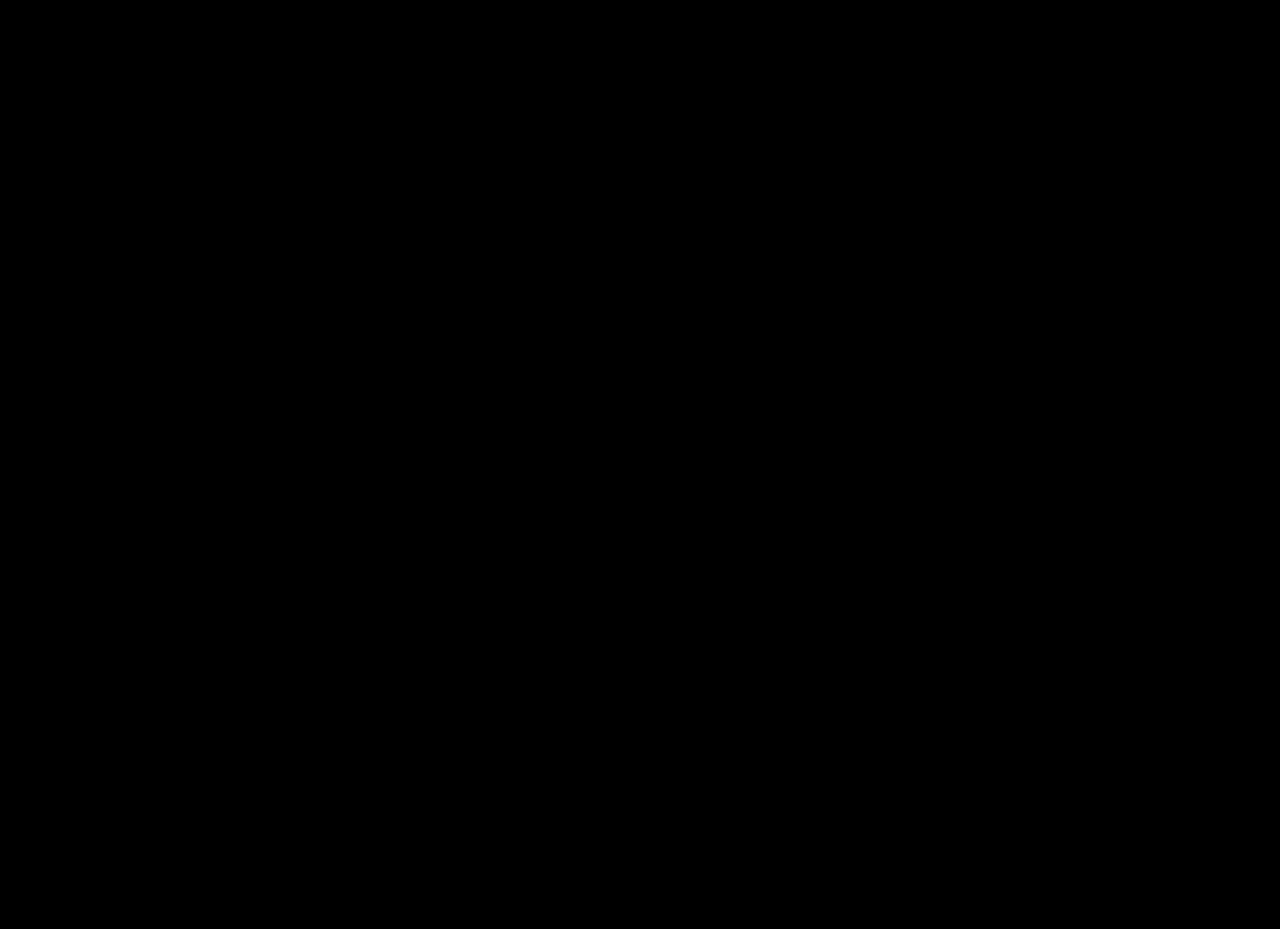
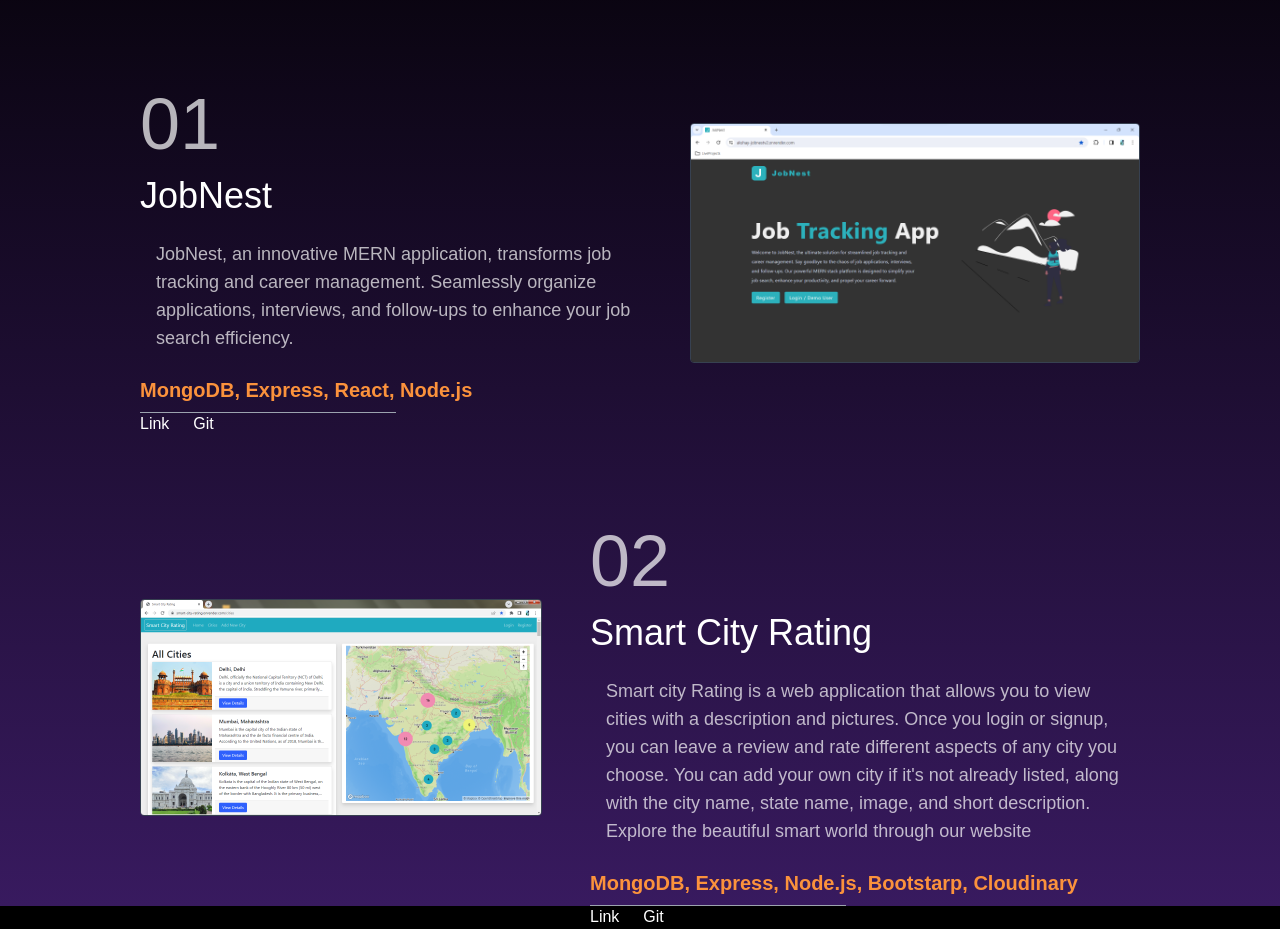
Before and after one commit to akshaykhatri-art/AkshayKhatri, a Next.js app: page / in a window 1280 px wide. Shown: the part 1900-2829 px from the top of the page. Before the commit the page ends 1484 px from the top, so only its background shows below. Built offline with nearby package versions, Linux system fonts and the light colour scheme.

Commit message:
Portfolio Section

```diff
--- a/src/app/page.tsx
+++ b/src/app/page.tsx
@@ -1,6 +1,7 @@
 import About from "@/components/About";
 import Hero from "@/components/Hero";
 import Navbar from "@/components/Navbar";
+import Portfolio from "@/components/Portfolio";
 import Image from "next/image";
 
 export default function Home() {
@@ -9,6 +10,7 @@
       <Navbar />
       <Hero />
       <About />
+      <Portfolio />
     </>
   );
 }
--- /dev/null
+++ b/src/components/Portfolio.tsx
@@ -0,0 +1,97 @@
+"use client";
+import React from "react";
+import Image from "next/image";
+import { motion } from "framer-motion";
+import proj2 from "../assets/proj2.jpg";
+import proj3 from "../assets/proj3.png";
+import proj4 from "../assets/proj4.jpg";
+import jobNest from "../assets/JobNest.png";
+import smartCityRating from "../assets/SmartCityRating.png";
+
+const projects = [
+  {
+    title: "JobNest",
+    desc: "JobNest, an innovative MERN application, transforms job tracking and career management. Seamlessly organize applications, interviews, and follow-ups to enhance your job search efficiency.",
+    devStack: "MongoDB, Express, React, Node.js",
+    link: "https://akshay-jobnestv2.onrender.com/",
+    git: "https://github.com/akshaykhatri-art/JobNest",
+    src: jobNest,
+  },
+  {
+    title: "Smart City Rating",
+    desc: "Smart city Rating is a web application that allows you to view cities with a description and pictures. Once you login or signup, you can leave a review and rate different aspects of any city you choose. You can add your own city if it's not already listed, along with the city name, state name, image, and short description. Explore the beautiful smart world through our website",
+    devStack: "MongoDB, Express, Node.js, Bootstarp, Cloudinary",
+    link: "https://smart-city-rating.onrender.com/",
+    git: "https://github.com/akshaykhatri-art/smart-city-rating",
+    src: smartCityRating,
+  },
+  //   {
+  //     title: "Project 333",
+  //     desc: "Lorem, ipsum dolor sit amet consectetur adipisicing elit. Aspernatur a, neque soluta fugiat, adipisci voluptatem accusamus quibusdam pariatur facilis, labore sunt earum odio hic dignissimos fugit rerum alias dolore at!",
+  //     devStack: "MongoDB, Express, React, Node.js",
+  //     link: "#",
+  //     git: "#",
+  //     src: proj4,
+  //   },
+];
+
+const Portfolio = () => {
+  return (
+    <div
+      className="text-white bg-gradient-to-b from-black to-[#381a5f] py-18 mt-52"
+      id="portfolio"
+    >
+      <h1 className="text-white text-6xl w-[320px] mx-auto font-semibold my-12">
+        Selected <span className="text-orange-400">Projects</span>
+      </h1>
+
+      <div className="max-w-[1000px] mx-auto mt-40 space-y-24">
+        {projects.map((project, index) => {
+          return (
+            <motion.div
+              key={index}
+              initial={{ opacity: 0, y: 75 }}
+              whileInView={{ opacity: 1, y: 0 }}
+              viewport={{ once: true }}
+              transition={{ duration: 0.5, delay: 0.25 }}
+              className={`mt-12 flex ${
+                index % 2 === 1
+                  ? "flex-col-reverse md:flex-row-reverse gap-12"
+                  : "flex-col md:flex-row"
+              }`}
+            >
+              <div className="space-y-2 max-w-[550px]">
+                <h2 className="text-7xl my-4 text-white/70">{`0${
+                  index + 1
+                }`}</h2>
+                <h2 className="text-4xl">{project.title}</h2>
+                <p className="text-lg text-white/70 break-words p-4">
+                  {project.desc}
+                </p>
+                <p className="text-xl text-orange-400 font-semibold">
+                  {project.devStack}
+                </p>
+                <div className="w-64 h-[1px] bg-gray-400 my-4">
+                  <a href={project.link} className="mr-6">
+                    Link
+                  </a>
+                  <a href={project.git}>Git</a>
+                </div>
+              </div>
+
+              <div className="flex justify-center items-center">
+                <Image
+                  src={project.src}
+                  alt={project.title}
+                  className="h-[350] w-[500px] object-cover border rounded border-gray-700"
+                />
+              </div>
+            </motion.div>
+          );
+        })}
+      </div>
+    </div>
+  );
+};
+
+export default Portfolio;
```
Also changed, not shown: src/assets/JobNest.png (added), src/assets/SmartCityRating.png (added).
